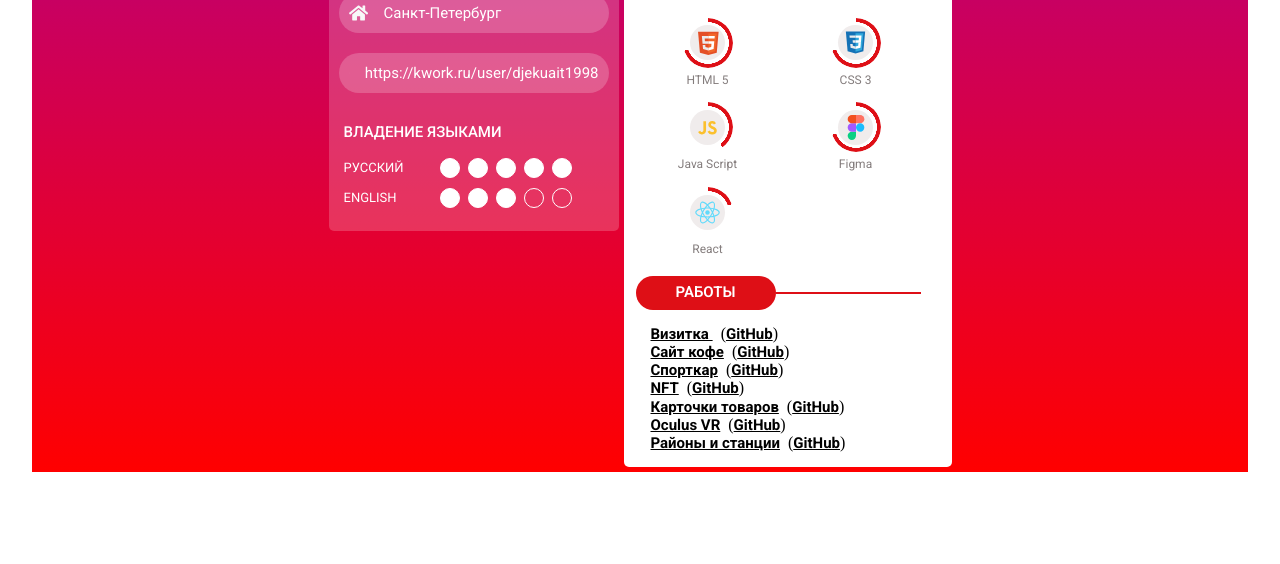
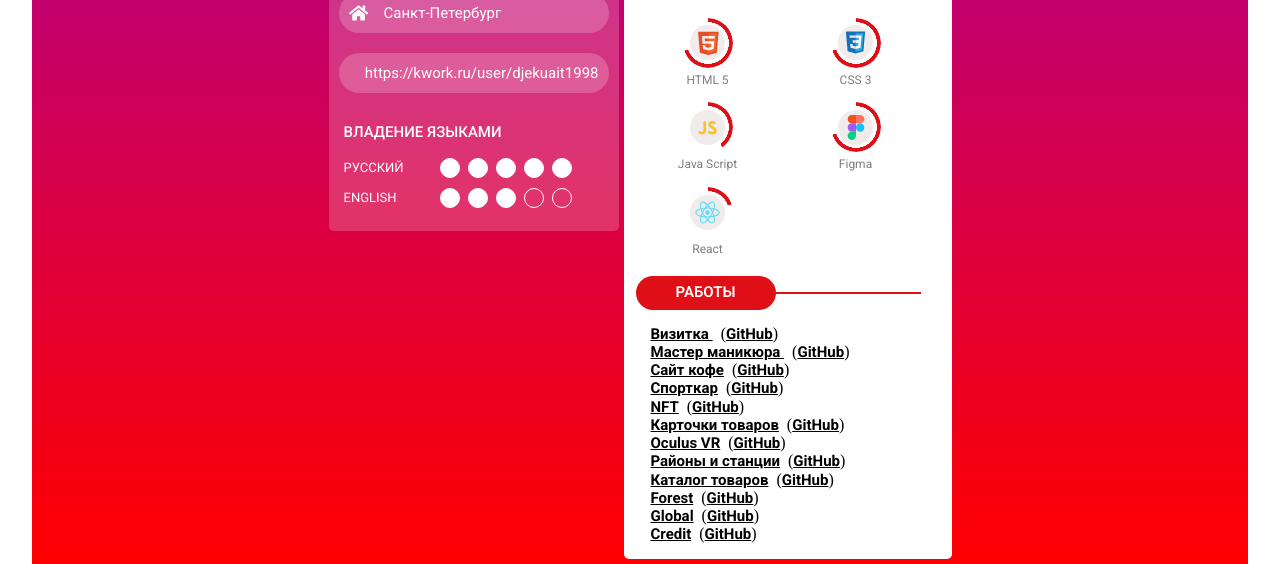
Before and after one commit to Evgevy/Prod, a plain HTML site: page index.html in a window 1280 px wide. Shown: the part 759-1323 px from the top of the page. Before the commit the page ends 1231 px from the top, so only its background shows below. Drawn offline with nearby package versions, Linux system fonts and the light colour scheme.

Commit message:
links commit

```diff
--- a/index.html
+++ b/index.html
@@ -256,12 +256,17 @@
                       <div class="hobbi__hobbis">
                         <ul class="hobbi__list">
                           <li class="hobbi__item"> <a class="hobbi__link" href="https://evgevy.github.io/Resume/" target="_blank">Визитка </a>&ensp;(<a class="hobbi__link" href="https://github.com/Evgevy/Exame" target="_blank">GitHub</a>) </li>
+                          <li class="hobbi__item"> <a class="hobbi__link" href="https://evgevy.github.io/nails/" target="_blank">Мастер маникюра  </a>&ensp;(<a class="hobbi__link" href="https://github.com/Evgevy/nails-test" target="_blank">GitHub</a>) </li>
                           <li class="hobbi__item"> <a class="hobbi__link" href="https://evgevy.github.io/site-coffee/" target="_blank">Сайт кофе</a>&ensp;(<a class="hobbi__link" href="https://github.com/Evgevy/Test-cooffee" target="_blank">GitHub</a>) </li>
                           <li class="hobbi__item"> <a class="hobbi__link" href="https://evgevy.github.io/supertrofeo/" target="_blank">Спорткар</a>&ensp;(<a class="hobbi__link" href="https://github.com/Evgevy/lambo-test" target="_blank">GitHub</a>)</li>
                           <li class="hobbi__item"> <a class="hobbi__link" href="https://evgevy.github.io/nft/" target="_blank">NFT</a>&ensp;(<a class="hobbi__link" href="https://github.com/Evgevy/nft-test" target="_blank">GitHub</a>)</li>
                           <li class="hobbi__item"> <a class="hobbi__link" href="https://evgevy.github.io/slider/" target="_blank">Карточки товаров</a>&ensp;(<a class="hobbi__link" href="https://github.com/Evgevy/test-slider" target="_blank">GitHub</a>)</li>
                           <li class="hobbi__item"> <a class="hobbi__link" href="https://evgevy.github.io/oculus-vr/" target="_blank">Oculus VR</a>&ensp;(<a class="hobbi__link" href="https://github.com/Evgevy/oculus" target="_blank">GitHub</a>)</li>
                           <li class="hobbi__item"> <a class="hobbi__link" href="https://evgevy.github.io/metro-stations/" target="_blank">Районы и станции</a>&ensp;(<a class="hobbi__link" href="https://github.com/Evgevy/metro-test" target="_blank">GitHub</a>)</li>
+                          <li class="hobbi__item"> <a class="hobbi__link" href="https://evgevy.github.io/test-catalog/" target="_blank">Каталог товаров</a>&ensp;(<a class="hobbi__link" href="https://github.com/Evgevy/catalog" target="_blank">GitHub</a>)</li>
+                          <li class="hobbi__item"> <a class="hobbi__link" href="https://evgevy.github.io/forest/" target="_blank">Forest</a>&ensp;(<a class="hobbi__link" href="https://github.com/Evgevy/test-forest" target="_blank">GitHub</a>)</li>
+                          <li class="hobbi__item"> <a class="hobbi__link" href="https://evgevy.github.io/global/" target="_blank">Global</a>&ensp;(<a class="hobbi__link" href="https://github.com/Evgevy/test-global" target="_blank">GitHub</a>)</li>
+                          <li class="hobbi__item"> <a class="hobbi__link" href="https://evgevy.github.io/credit/" target="_blank">Credit</a>&ensp;(<a class="hobbi__link" href="https://github.com/Evgevy/credit-test" target="_blank">GitHub</a>)</li>
                         </ul>
                       </div>
                     </div>
--- a/js/scripts.js
+++ b/js/scripts.js
@@ -5,6 +5,7 @@ $(document).ready(function(){
         $(this).siblings(".hobbi__hobbis").toggleClass("hobbi__hobbis--open")
     })
 })
+
 
 
 $(document).ready(function () {
@@ -16,7 +17,6 @@ $(document).ready(function () {
     })
 })
 
-
 $(document).ready(function (){
     $(".status__title").click(function(){
         $(this).siblings(".status__arrow").toggleClass("status__arrow--open")
```
